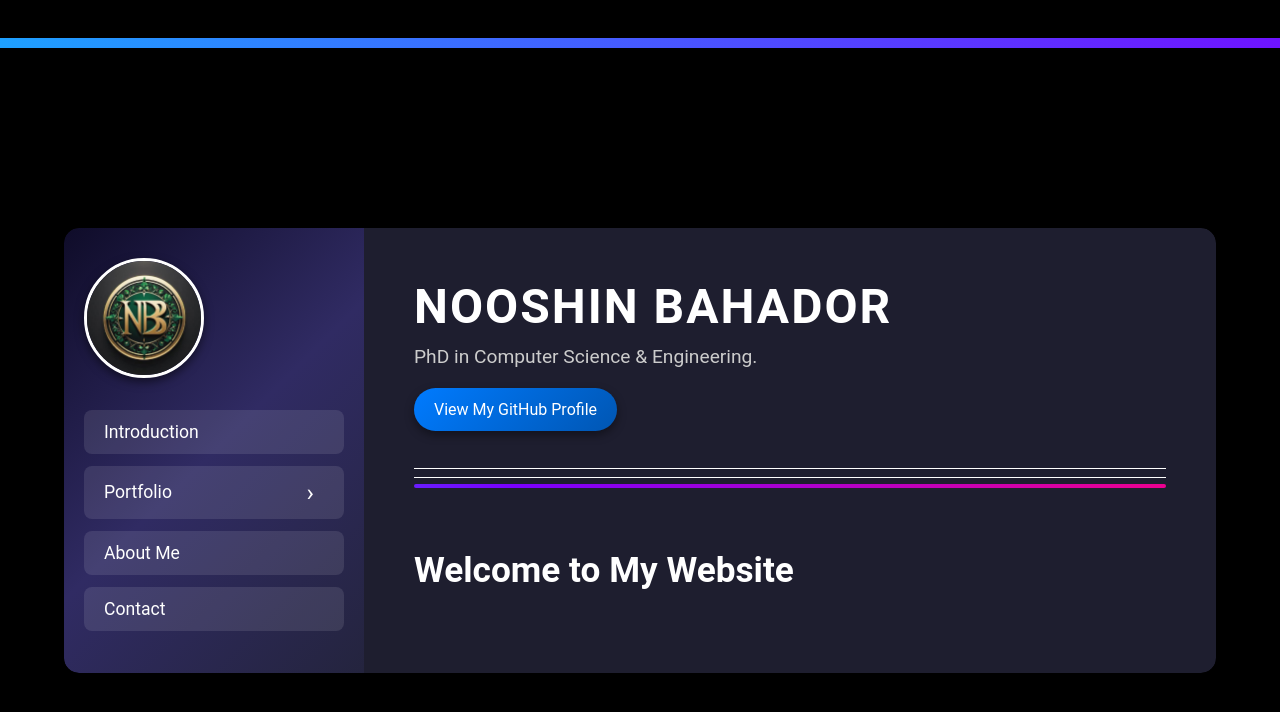
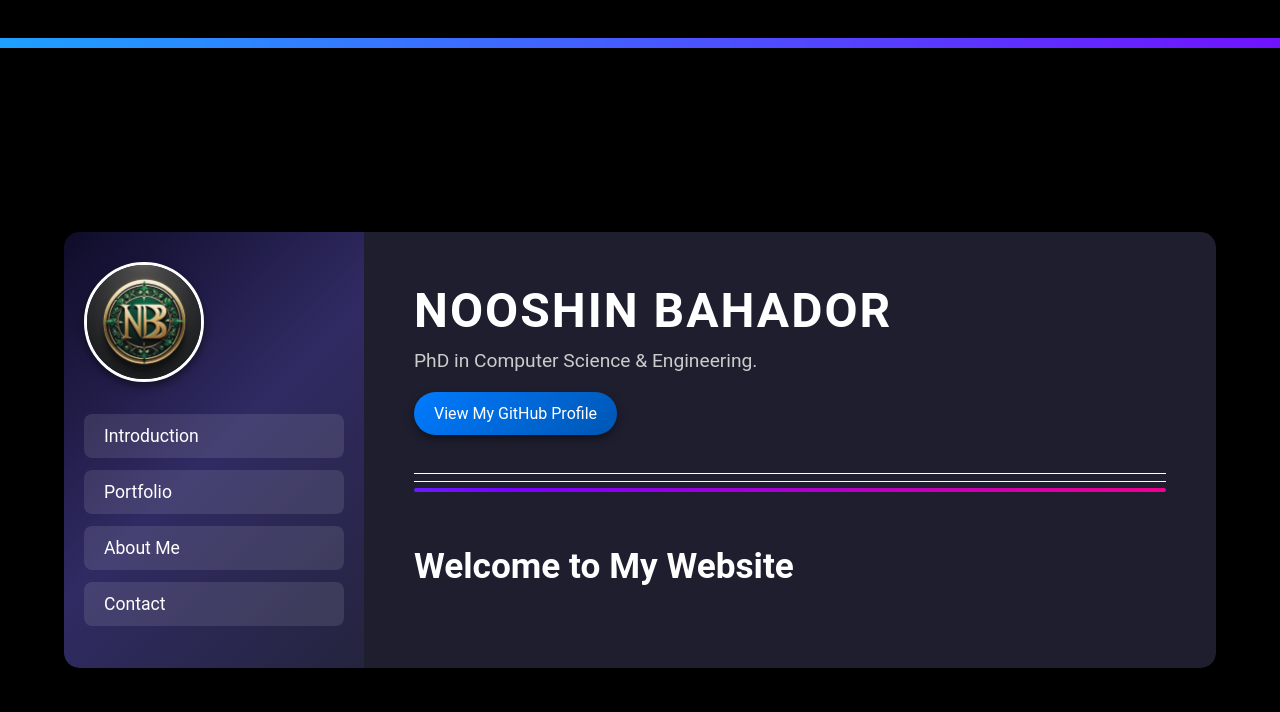
Before and after one commit to nbahador/nbahador.github.io, a Jekyll site: the page built from index.md, in a window 1280 px wide. Shown: the top 712 px of the page. Built offline with Jekyll 4.4.1, drawn with Linux system fonts in a browser that asks for light colours.

Commit message:
Update default.html

```diff
--- a/_layouts/default.html
+++ b/_layouts/default.html
@@ -76,75 +76,6 @@
     .sidebar a:hover {
       background: rgba(255, 255, 255, 0.2);
       transform: translateX(5px);
-    }
-
-    /* Dropdown container */
-    .dropdown {
-      position: relative;
-      display: block;
-    }
-
-    .dropdown a {
-      display: flex;
-      justify-content: space-between;
-      align-items: center;
-      padding-right: 30px; /* Space for the arrow icon */
-    }
-
-    /* Arrow icon for dropdown */
-    .dropdown .arrow {
-      font-size: 1.4em;
-      color: #fff;
-      transition: transform 0.3s ease-in-out;
-    }
-
-    .dropdown:hover .arrow {
-      transform: rotate(90deg);
-    }
-
-    /* Dropdown content */
-    .dropdown-content {
-      display: none;
-      position: absolute;
-      top: 100%;
-      left: 0;
-      background-color: #333;
-      min-width: 250px; /* Set a fixed width for the dropdown */
-      z-index: 1;
-      border-radius: 10px;
-      box-shadow: 0 8px 20px rgba(0, 0, 0, 0.7);
-      opacity: 0;
-      transition: opacity 0.3s ease-in-out;
-    }
-
-    .dropdown:hover .dropdown-content {
-      display: block;
-      opacity: 1;
-    }
-
-    .dropdown-content a {
-      color: #fff;
-      padding: 15px 20px;
-      text-decoration: none;
-      display: block;
-      border-bottom: 1px solid #444;
-      transition: background-color 0.3s ease, padding-left 0.2s ease;
-    }
-
-    .dropdown-content a:last-child {
-      border-bottom: none;
-    }
-
-    .dropdown-content a:hover {
-      background-color: rgba(255, 255, 255, 0.2);
-      padding-left: 30px; /* Indent on hover for a smooth effect */
-    }
-
-    /* Sub-dropdown (right of the main dropdown) */
-    .dropdown .dropdown-content .dropdown-content {
-      left: 100%; /* Position to the right of the parent dropdown */
-      top: 0;
-      border-radius: 10px;
     }
 
     .content {
@@ -304,23 +235,8 @@
       <nav>
         <a href="#intro">Introduction</a>
 
-        <!-- Dropdown for Portfolio -->
-        <div class="dropdown">
-          <a href="{{ site.baseurl }}/portfolio">Portfolio <span class="arrow">›</span></a>
-          <div class="dropdown-content">
-            <a href="{{ site.baseurl }}/portfolio/sql">SQL</a>
-            <a href="{{ site.baseurl }}/portfolio/sql/unit-testing-tsqlt-azure-data-studio">Unit Testing (tSQLt & Azure Data Studio)</a>
-
-            <!-- Nested Dropdown -->
-            <div class="dropdown">
-              <a href="#">More Projects <span class="arrow">›</span></a>
-              <div class="dropdown-content">
-                <a href="#">Project 1</a>
-                <a href="#">Project 2</a>
-              </div>
-            </div>
-          </div>
-        </div>
+        <!-- Removed the dropdown for Portfolio -->
+        <a href="{{ site.baseurl }}/portfolio">Portfolio</a>
 
         <a href="#about">About Me</a>
         <a href="#contact">Contact</a>
```
